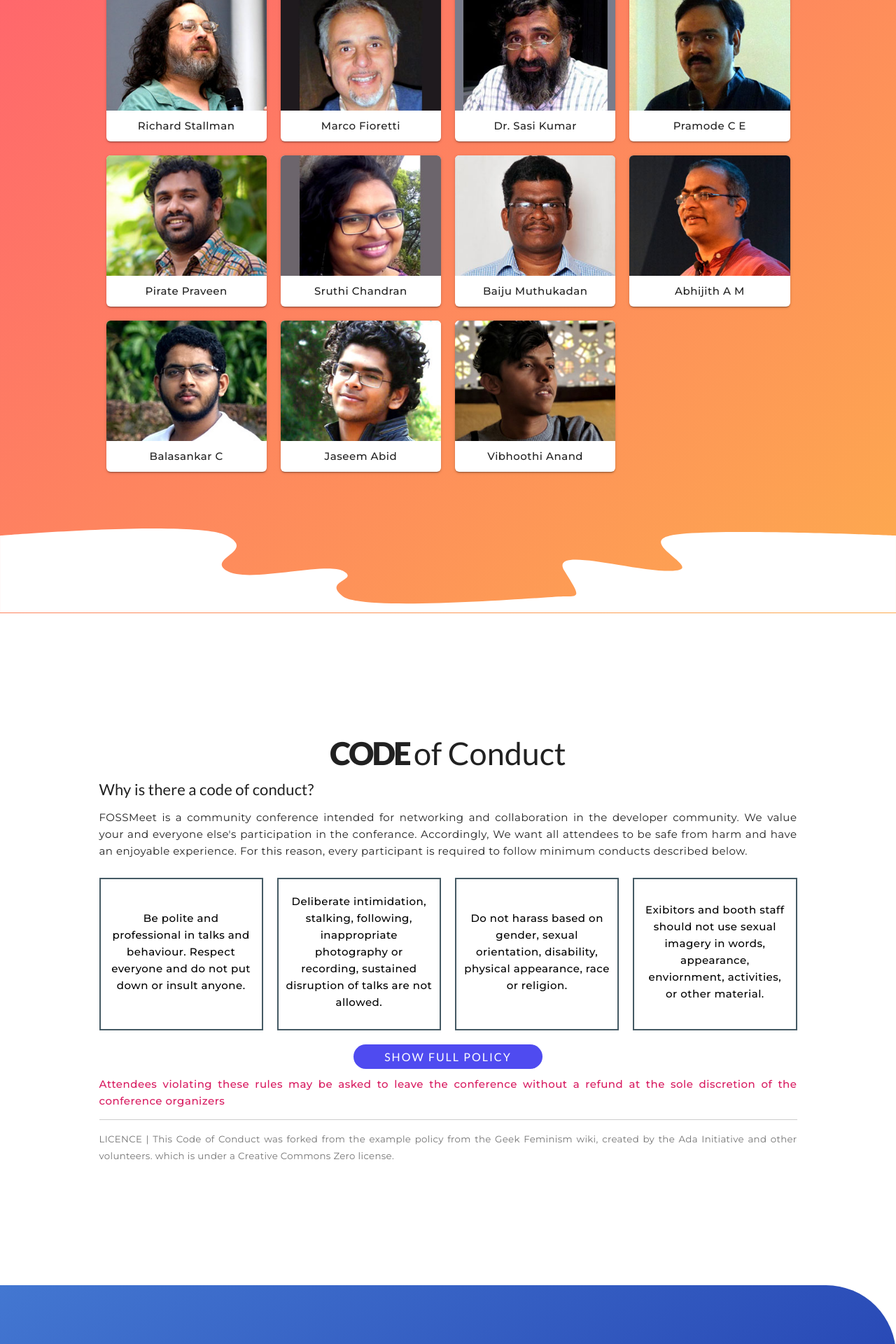
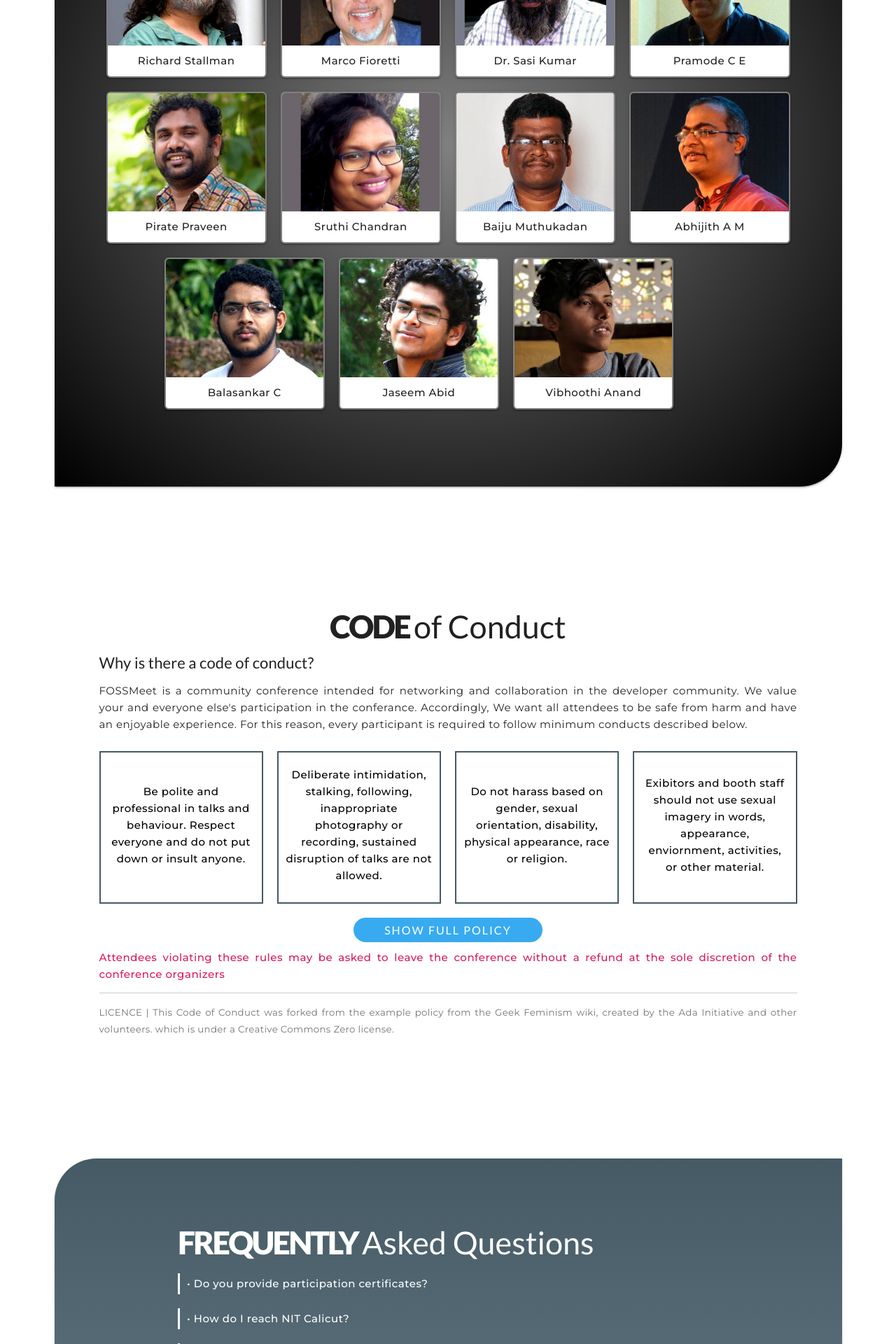
Before and after one commit to farisshajahan/fossmeet2019, a PHP site: page /index.html in a window 1280 px wide. Shown: the part 2000-3920 px from the top of the page at 70% size. Run offline with PHP 8.4, Linux system fonts and the light colour scheme.

Commit message:
Reverted to previous colors redused speakers section width

```diff
--- a/css/style.css
+++ b/css/style.css
@@ -478,9 +478,13 @@
 			border-radius: 0 0 0 0;
 			position: relative;
 			margin: auto;
-			background-image: linear-gradient(to top left, #FDAB4E, #FF5E70);
+			/*background-image: linear-gradient(to top left, #FDAB4E, #FF5E70);*/
+			background-image: radial-gradient(gray, black);
 			padding-top: 15vw;
 			padding-bottom: 15vw;
+		}
+		.speakers-section .foreground {
+
 		}
 		.speakers-section .design-elements .top {
 			height: auto;
@@ -509,6 +513,7 @@
 		}
 		.people-card-wrapper {
 			text-decoration: none;
+			background-color: transparent;
 		}
 		.people-card {
 			border-radius: 3px;
@@ -516,7 +521,8 @@
 			max-width: 288px;
 			position: relative;
 			box-sizing: border-box;
-			/*border: 2px solid transparent;*/
+			border: 2px solid;
+			border-color: gray;
 			border-radius: 6px;
 			transition: border-radius .2s;
 
@@ -554,14 +560,21 @@
 				.people-card .hover-overlay .action-button {
 					background-color: transparent;
 					border: 2px solid #00BCD4;
-					padding: 10px;
+					padding: 0 16px;
 					color: #00BCD4;
 					cursor: pointer;
+					font-size: 16px;
 					border-radius: 2em;
-					height: 50px;
+					height: 34px;
 					visibility: hidden;
 					margin-bottom: 10px;
 					margin-top: 5px;
+
+					/*font-size: 3rem; Font type subtitle is copied here except for size*/
+					font-weight: 700;
+					letter-spacing: .015rem;
+					font-family: Lato, Arial, sans-serif;
+					text-transform: uppercase;
 				}
 					.people-card .hover-overlay .action-button .copy-text {
 						pointer-events: none;
@@ -570,6 +583,12 @@
 						border: 0;
 						text-align: center;
 						width: 150px;
+						font-size: 16px;
+
+						font-weight: 700;
+						letter-spacing: .015rem;
+						font-family: Lato, Arial, sans-serif;
+						text-transform: uppercase;
 					}
 					.people-card-wrapper:hover .people-card .hover-overlay .action-button{
 						visibility: visible;
@@ -679,7 +698,7 @@
 		}
 		.coc .read-button {
 			padding: .5em 1.5em;
-			background-color: #4F4BF0;
+			background-color: #38ABF0;
 			border-radius: 5px;
 			border: none;
 			border-radius: 2em;
@@ -720,13 +739,21 @@
 		/* FAQ and related styling */
 		.faq-section {
 			border-radius: 0 100px 0 0;
-			background-image: linear-gradient(to top left, #1425A0, #4377D1);
+			background-image: linear-gradient(to bottom, #455A64, #758A94);
+			background-color: #455A64;
+			padding: 100px 0;
+			max-width: 1125px;
+			margin: 0 auto;
 		}
 		#faq-list {
 			padding-left: 0;
 		}
 		#faq-list li {
 			padding-left: 1rem;
+		}
+		#faq-list hr {
+			margin: 0 5px;
+			display: none;
 		}
 		#faq-questions-div {
 			display: table-cell;
@@ -738,11 +765,14 @@
 				display: block;
 				padding: .2em 0 .2em 0;
 				cursor: pointer;
-				border-radius: 1em;
+				transition: border-radius .2s;
+				border-left: 3px solid white;
+				margin: 2rem 0;
 				}
 				.faq-question:hover {
 					color: black;
 					background-color: white;
+					border-radius: 1em;
 					}
 		/* Found outside fullpage container */
 			#faq-overlay {
@@ -837,6 +867,10 @@
 			padding: 25px 0 25px 0;
 			box-sizing: border-box;
 		}
+		.footer p {
+			text-align: center;
+			color: #aaaaaa;
+		}
 /* Responsive design styling - Standard mobile first mediaqueries */
 	@media (min-width: 0px) {
 		#header-nav {
@@ -918,8 +952,12 @@
 			height: 115vh;
 			background-image: none;
 		}
-		.design-elements {
+		.logo-section .design-elements {
 			display: block;
+		}
+		.speakers-section {
+			padding: 100px 0;
+			max-width: 1125px;
 		}
 		#section-title {
 			padding-left: 0;
@@ -965,9 +1003,21 @@
 			display: none;
 		}
 	}
+	@media (min-width: 1126px) {
+		.speakers-section {
+			border-radius: 60px 0 60px 0;
+			box-shadow: 0 2px 2px 0 rgba(0,0,0,.14), 0 3px 1px -2px rgba(0,0,0,.2), 0 1px 5px 0 rgba(0,0,0,.12);
+		}
+		.faq-section {
+			border-radius: 60px 0 60px 0;
+			margin-bottom: 100px;
+			box-shadow: 0 2px 2px 0 rgba(0,0,0,.14), 0 3px 1px -2px rgba(0,0,0,.2), 0 1px 5px 0 rgba(0,0,0,.12);
+		}
+	}
 	@media (min-width:1281px) { /* hi-res laptops and desktops */
 		.central-elements-wrapper {
 		}
+
 	}
 /* End of mobile first mediaqueries */
 @media (max-height: 1000px) {
--- a/index.html
+++ b/index.html
@@ -115,8 +115,9 @@
 						<feBlend mode="normal" in="SourceGraphic" in2="effect1_dropShadow" result="shape"/>
 						</filter>
 						<linearGradient id="l-right-paint0_linear" x1="114.997" y1="0.0978376" x2="113.546" y2="1079.83" gradientUnits="userSpaceOnUse">
-						<stop stop-color="#FFFFFF"/>
-						<stop offset="1" stop-color="#FF6262"/>
+						<stop stop-color="rgba(0, 170, 255, 0)"/>
+						<stop offset="1" stop-color="#00ffd4"/>
+						<!-- background-image: linear-gradient(to top left, #00AAFF, #00FFD4); -->
 						</linearGradient>
 						</defs>
 					</svg>
@@ -137,7 +138,7 @@
 						</defs>
 					</svg>
 
-					<svg class="sunrise" width="1301" height="410" viewBox="0 0 1301 410" fill="none" xmlns="http://www.w3.org/2000/svg">
+					<!-- <svg class="sunrise" width="1301" height="410" viewBox="0 0 1301 410" fill="none" xmlns="http://www.w3.org/2000/svg">
 						<circle cx="441.174" cy="127.828" r="127" transform="rotate(0.318126 441.174 127.828)" fill="url(#l-sunrise-paint0_linear)"/>
 						<rect x="928.025" y="323.419" width="67.4076" height="27.2466" rx="13.6233" transform="rotate(0.533538 928.025 323.419)" fill="white"/>
 						<rect x="1022.18" y="320.724" width="32.1301" height="27.2466" rx="13.6233" transform="rotate(0.533538 1022.18 320.724)" fill="white"/>
@@ -175,16 +176,17 @@
 						<stop offset="1" stop-color="#FF6262"/>
 						</linearGradient>
 						</defs>
-					</svg>
+					</svg> -->
 
 					<svg class="bg" width="2597" height="1244" viewBox="0 0 2597 1244" fill="none" xmlns="http://www.w3.org/2000/svg">
 						<path d="M0 0H2597V1243.83C2503.02 1250.16 2517.2 1072.96 1857.13 1072.96C1283.62 1072.96 1305.26 1243.83 710.117 1243.83C250.232 1243.83 0 1072.96 0 1072.96V0Z" fill="url(#l-bg-paint0_linear)"/>
 						<defs>
-						<linearGradient id="l-bg-paint0_linear" x1="154.874" y1="967.742" x2="1783.85" y2="-423.584" gradientUnits="userSpaceOnUse">
-						<stop stop-color="#69FFD2"/>
-						<stop offset="0.248619" stop-color="#4ACBE5"/>
-						<stop offset="0.801105" stop-color="#38ABF0"/>
-						<stop offset="1" stop-color="#95D0E2"/>
+						<linearGradient id="l-bg-paint0_linear" x2="154.874" y1="967.742" x1="1783.85" y2="-423.584" gradientUnits="userSpaceOnUse">
+						<!-- <stop stop-color="#69FFD2"/> -->
+						<stop offset="0.248619" stop-color="#00AAFF"/>
+						<stop offset="0.801105" stop-color="#00FFD4"/>
+						<!-- <stop offset="1" stop-color="#00FFD4"/> -->
+
 						</linearGradient>
 						</defs>
 					</svg>
@@ -304,7 +306,7 @@
 											<p class="name font-body-1 font-type-content primary-text-color">Richard Stallman</p>
 										</div>
 										<div class="hover-overlay">
-											<button class="action-button font-button" onclick="visitSite('https://stallman.org/');">VISIT SITE</button>
+											<button class="action-button font-type-subtitle" onclick="visitSite('https://stallman.org/');">VISIT SITE</button>
 											<p class="name font-body-1 font-type-content">Richard Stallman</p>
 										</div>
 									</div>
@@ -444,7 +446,7 @@
 								</a>
 							</div>
 
-							<div class="mdl-cell mdl-cell--3-col mdl-cell--4-col-tablet mdl-cell--4-col-phone people-container">
+							<div class="mdl-cell mdl-cell--3-col mdl-cell--4-col-tablet mdl-cell--4-col-phone mdl-cell--1-offset-desktop people-container">
 								<a class="people-card-wrapper">
 									<div class="mx-auto bg-white mdl-shadow--2dp people-card">
 										<div class="photo-holder">
@@ -482,7 +484,7 @@
 								</a>
 							</div>
 
-							<div class="mdl-cell mdl-cell--3-col mdl-cell--4-col-tablet mdl-cell--4-col-phone people-container">
+							<div class="mdl-cell mdl-cell--3-col mdl-cell--4-col-tablet mdl-cell--4-col-phone mdl-cell--2-offset-tablet people-container">
 								<a class="people-card-wrapper">
 									<div class="mx-auto bg-white mdl-shadow--2dp people-card">
 										<div class="photo-holder">
@@ -624,7 +626,7 @@
 						<h3 class="section-content-title text-color-light font-type-title"><b class="bold">FREQUENTLY </b>Asked Questions</h3>
 						<!-- list's font size is specifically styled to override material design library (>_<) -->
 						<!-- List items are entered by javascript -->
-						<ul id="faq-list" class="font-body-1 font-type-content">
+						<ul id="faq-list" class="font-body-1 font-type-content"><hr>
 						</ul>
 					</div>
 					<!-- Answers are displayed on popup outside of fullpage influence to support phone view. It's html is after fullpage container-->
@@ -667,13 +669,13 @@
 							</div></a>
 						</div>
 
-						<div class="mdl-cell mdl-cell--12-col mdl-cell--8-col-tablet mdl-cell--4-col-phone social-icons-row" style="padding: 15px 0;">
+						<!-- <div class="mdl-cell mdl-cell--12-col mdl-cell--8-col-tablet mdl-cell--4-col-phone social-icons-row" style="padding: 15px 0;">
 							<a class="social-link" href="https://poddery.com/u/fossmeet" target="_blank"><i class="fa fa-asterisk"></i></a>
 							<a class="social-link" href="https://www.facebook.com/fossmeet" target="_blank"><i class="fa fa-facebook"></i></a>
 							<a class="social-link" href="https://www.twitter.com/fossmeet" target="_blank"><i class="fa fa-twitter"></i></a>
 							<a class="social-link" href="https://www.youtube.com/channel/UCwfNynjOSd3oPwIFqduJ9-Q" target="_blank"><i class="fa fa-youtube"></i></a>
 							<a class="social-link" href="http://webchat.freenode.net/?channels=%23FOSSCell%2C%23FOSSMeet&amp;randomnick=0" target="_blank"><i class="fa fa-hashtag"></i></a>
-						</div>
+						</div> -->
 					</div>
 				</div>
 			</section>
@@ -683,6 +685,16 @@
 
 			<div class="footer bg-dark">
 
+				<div class="mdl-grid mdl-grid--no-spacing">
+					<div class="mdl-cell mdl-cell--12-col mdl-cell--8-col-tablet mdl-cell--4-col-phone social-icons-row" style="padding: 15px 0;">
+						<a class="social-link" href="https://poddery.com/u/fossmeet" target="_blank"><i class="fa fa-asterisk"></i></a>
+						<a class="social-link" href="https://www.facebook.com/fossmeet" target="_blank"><i class="fa fa-facebook"></i></a>
+						<a class="social-link" href="https://www.twitter.com/fossmeet" target="_blank"><i class="fa fa-twitter"></i></a>
+						<a class="social-link" href="https://www.youtube.com/channel/UCwfNynjOSd3oPwIFqduJ9-Q" target="_blank"><i class="fa fa-youtube"></i></a>
+						<a class="social-link" href="http://webchat.freenode.net/?channels=%23FOSSCell%2C%23FOSSMeet&amp;randomnick=0" target="_blank"><i class="fa fa-hashtag"></i></a>
+					</div>
+				</div>
+				<p class="font-body-2 font-type-content"> Designed by FOSSCell Website Team </p>
 			</div>
 
 			<!-- Design overlay above sections container to display theme shapes. -->
--- a/js/index.js
+++ b/js/index.js
@@ -85,7 +85,7 @@ $(document).ready(function() {
 
 	$('#collapse-nav').find('.nav-item').on('click', toggleMenu);
 	for(i=0;i<questionsArray.length;i++){ //Filling faq questions list
-		$('#faq-list').append("<a onclick=\"answerFaq("+i+")\" class=\"faq-question\"><li>&#8226; "+questionsArray[i]+"</li></a>");
+		$('#faq-list').append("<a onclick=\"answerFaq("+i+")\" class=\"faq-question\"><li>&#8226; "+questionsArray[i]+"</li></a><hr>");
 	}
 
 //Current viewing section based response on navigation bar links.
```
